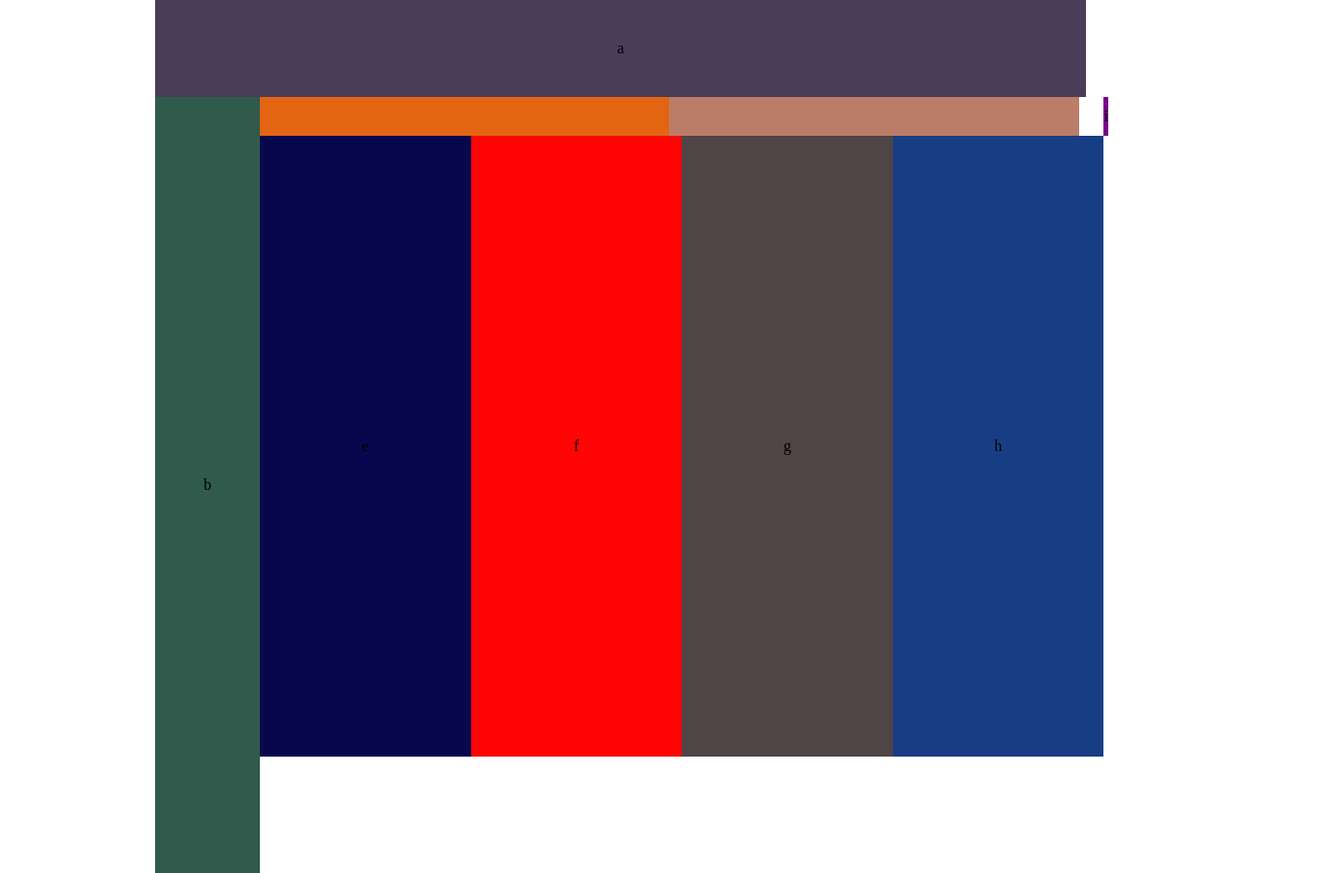
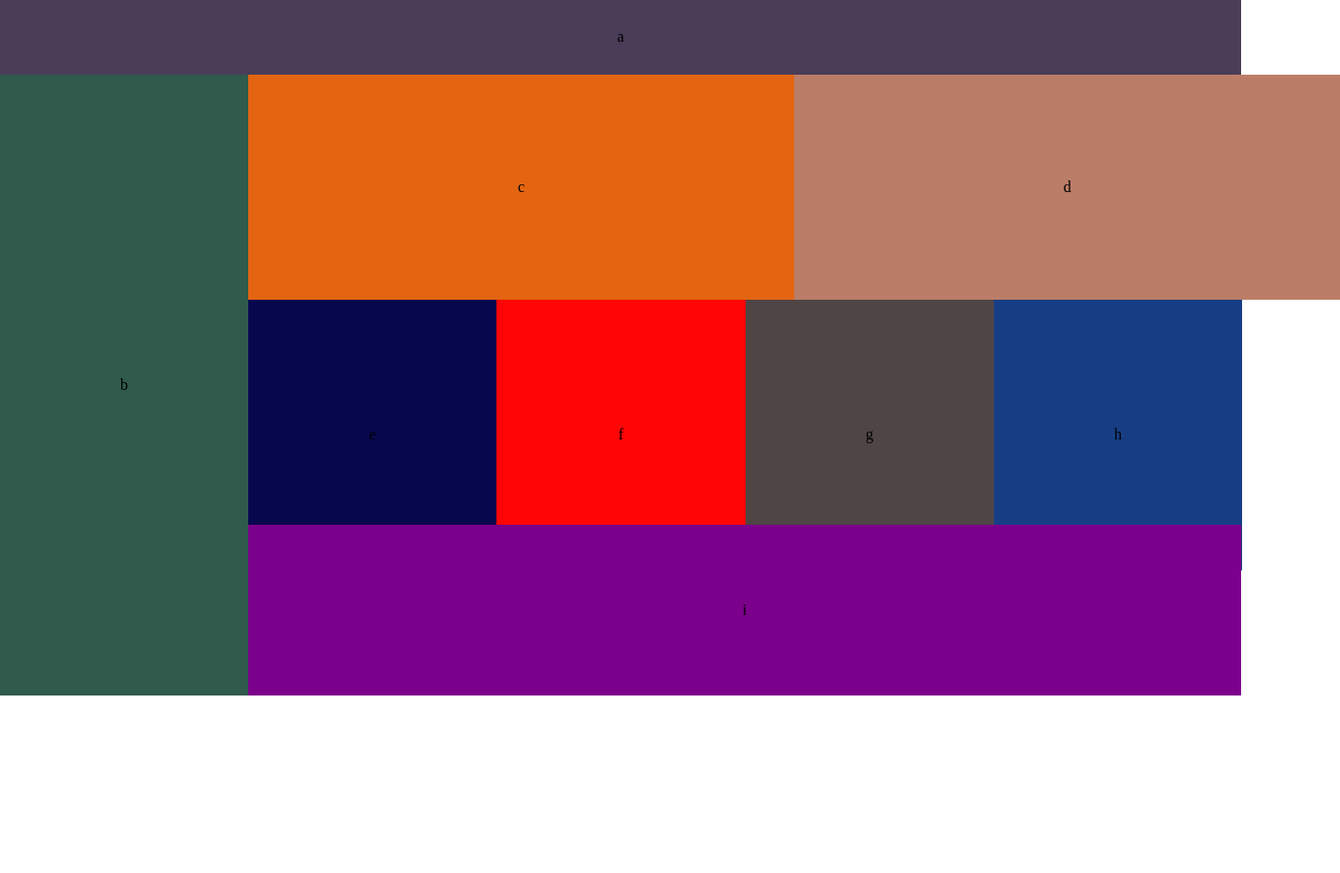
Before and after one commit to Rayxclockwork/lab-01, a plain HTML site: page index.html in a window 1280 px wide. Shown: the whole page at 97% size, 1382 px wide, since content can reach past the window. After the commit the page ends 800 px from the top, so only its background shows below. Drawn offline with Linux system fonts and the light colour scheme.

Commit message:
desktop and tablet view complete

```diff
--- a/css/layout.css
+++ b/css/layout.css
@@ -18,14 +18,14 @@ main{
 }
 
 sidebar{
-  height:50vh;
+  height:25%;
   display:flex;
   align-items: center;
   padding:50px;
 }
 
 section:nth-of-type(1){
-  height: 50vh;
+  /* height: 50vh; */
   display: flex;
   flex-direction: column;
 }
@@ -64,65 +64,60 @@ p{
 
 
 
-@media (min-width:960px){
+@media (min-width:768px){
 
-  body{
-    width:960px;
-    margin:auto;
+  header{
+    height:20%;
   }
 
-  header{
-    height:100px;
-    padding:50px;
+  main{
+    display: flex;
+    flex-direction: row;
+    height: 80%;
   }
 
-  main {
-    display:flex;
-    flex-direction:row;
+  main > sidebar{
+    height: 100%;
+    width:20%;
   }
 
-
-sidebar{
-  height:100vh;
-  display:flex;
-  flex-direction:column;
-  align-items: center;
-  justify-content: center;
+  main > section{
+    display: flex;
+    flex-direction: column;
+    height:110%;
+    width:80%;
   }
 
-
-
-section:nth-of-type(1){
-  display: flex;
-  flex-direction: row;
-  height: 5vh;
-  width:68vw;
+  main > section > article{
+    height:66%;
+    width:110%;
   }
 
-section:nth-of-type(1) > p{
-  height: 15vh;
-  width:33vw;
+  main > section > article > section:nth-of-type(1){
+    display:flex;
+    flex-direction: row;
+    width:100%;
+    height:50%
   }
 
-section:nth-of-type(2)>p{
-  display: flex;
+  main > section > article > section:nth-of-type(2){
+    display:flex;
     flex-direction: row;
-  width:17vw;
+    width:91%;
+    height:60%
   }
 
-section:nth-of-type(3){
-  display:flex;
-  flex-direction: row;
-  width:20vw;
+  main > section > article > section:nth-of-type(1) > p{
+    width:50%;
+    height:100%;
   }
 
+  main > section > article > section:nth-of-type(2) > p{
+    width:25%;
+  }
 
-section:nth-of-type(3) > p{
-  display: flex;
-  flex-direction: row;
-  width:35vw;
-  align-items: center;
-  justify-content: center;
+  main > section > footer{
+    height:25%;
   }
 
 }
--- a/css/modules.css
+++ b/css/modules.css
@@ -31,6 +31,41 @@ footer{
 background-color: darkred;
 }
 
+
+@media (min-width: 768px){
+  header{
+    background-color: rgb(149, 85, 212);
+  }
+
+  sidebar{
+    background-color: rgb(13, 235, 161);
+  }
+
+  section:nth-of-type(1) > p:nth-of-type(1){
+  background-color: rgb(243, 193, 159);
+  }
+  section:nth-of-type(1) > p:nth-of-type(2){
+  background-color: rgb(236, 83, 27);
+  }
+
+  section:nth-of-type(2)>p:nth-of-type(1){
+    background-color: rgb(90, 90, 250);
+  }
+
+  section:nth-of-type(2)>p:nth-of-type(2){
+  background-color: rgb(255, 108, 108);
+  }
+  section:nth-of-type(2)>p:nth-of-type(3){
+  background-color: rgb(82, 0, 0);
+  }
+  section:nth-of-type(2)>p:nth-of-type(4){
+    background-color: rgb(0, 32, 92)
+  }
+  footer{
+  background-color: rgb(65, 30, 70);
+  }
+
+}
 
 
 @media (min-width: 960px){
```
Also changed, not shown: index.html (+5 -2 lines). Lines whose indentation alone changed are shown as unchanged.
